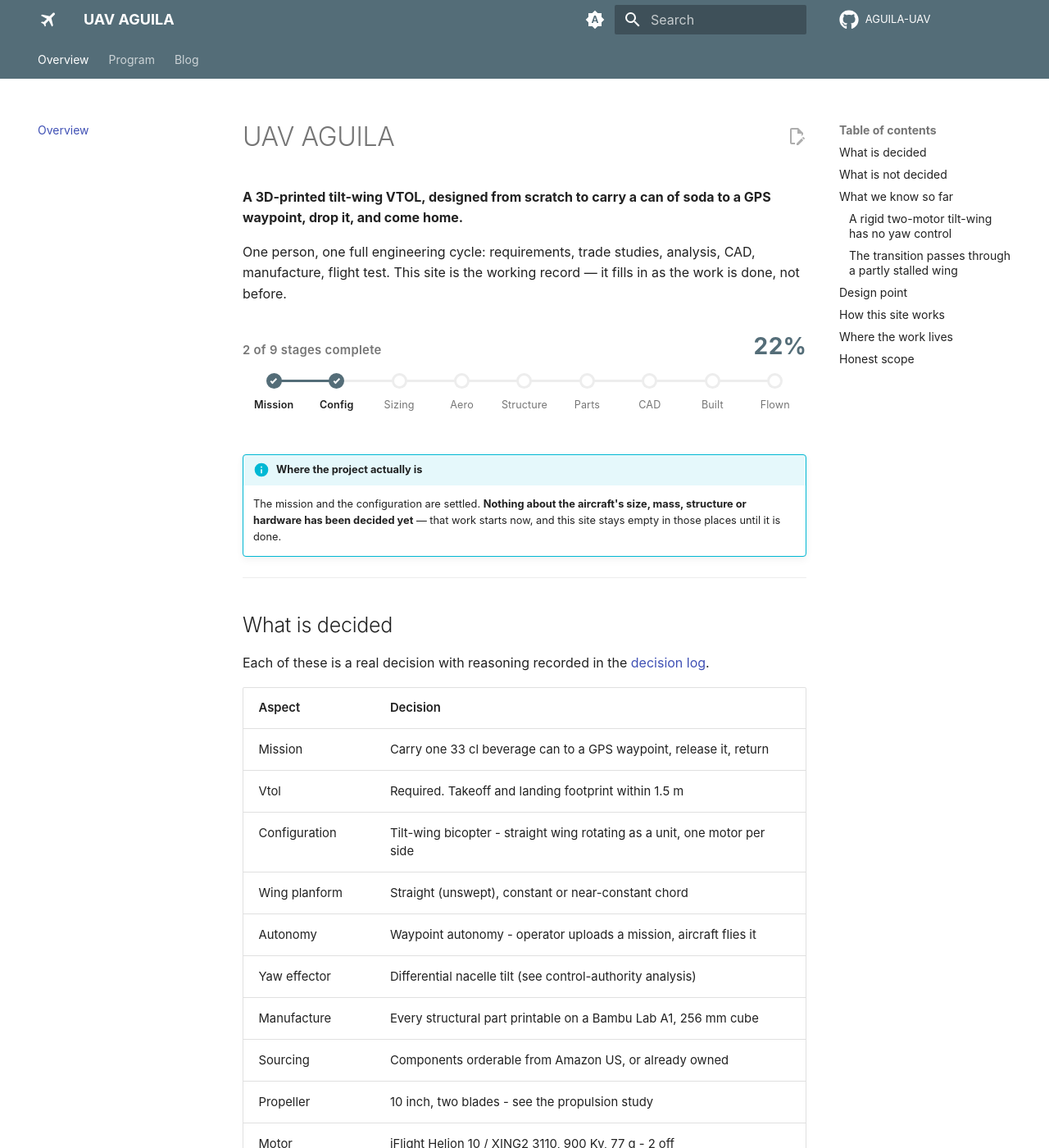
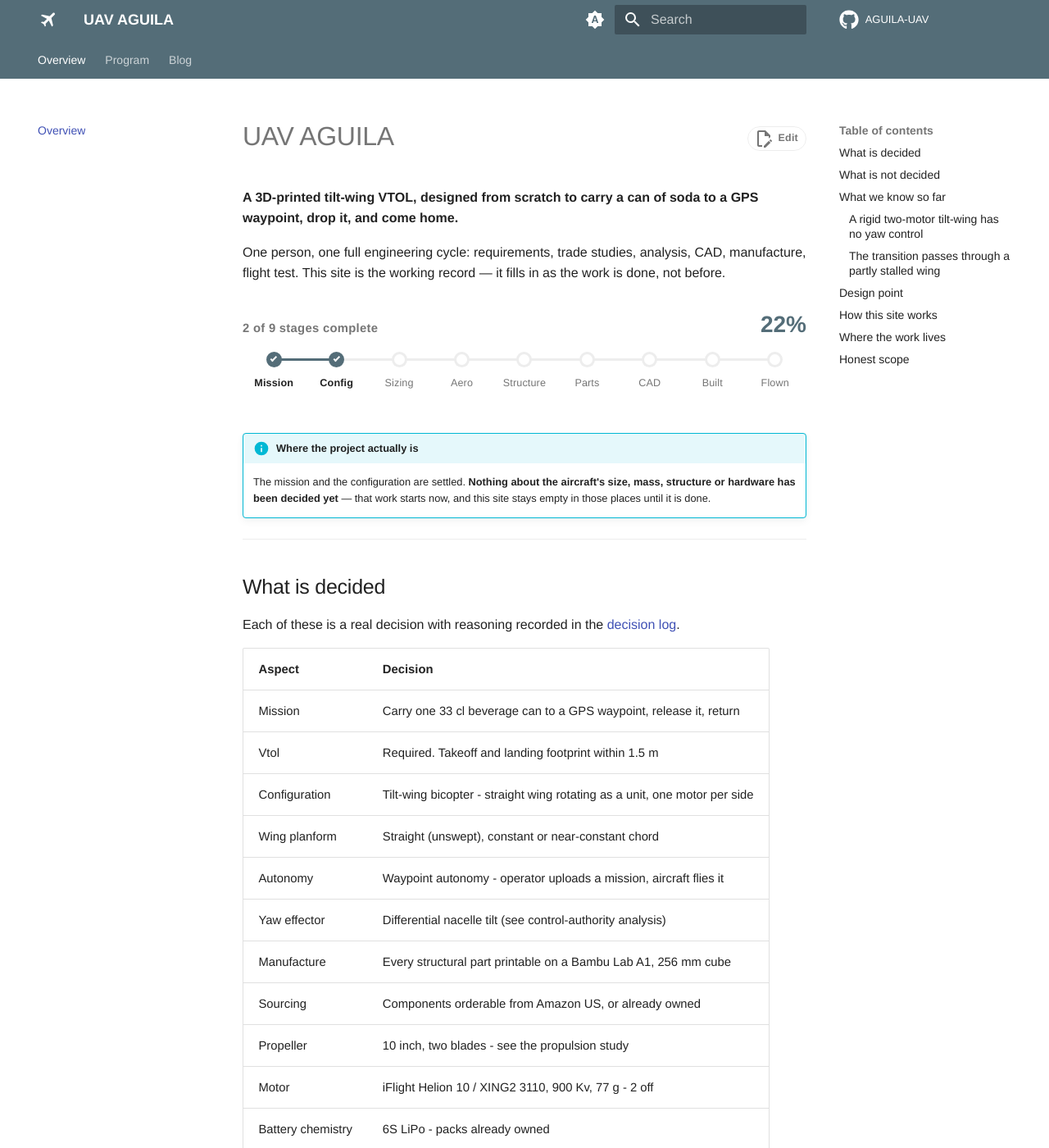
Before and after one commit to juanmasacova/UAV-AGUILA, an MkDocs documentation site: the page built from docs/index.md, in a window 1280 px wide and 1400 px high. Shown: the whole window at 82% size. Built offline with MkDocs 1.6.1 and Material for MkDocs 9.7.7, drawn with Linux system fonts in a browser that asks for light colours; comment, search, counter and statistics services are not loaded.

Commit message:
Add in-browser editing docs and styles
Document how to edit pages directly on GitHub (including using the in-browser VS Code) and warn not to edit generated include files. Add CSS to set Helvetica-based text and mono fonts, and style the theme's Edit button (label, hover, and mobile behavior) to make it more discoverable. Disable Material's Roboto Google Font in mkdocs.yml so the local font stack is used and site loads without external font requests.

```diff
--- a/docs/stylesheets/extra.css
+++ b/docs/stylesheets/extra.css
@@ -1,5 +1,12 @@
+/* Helvetica everywhere. Helvetica is not installed on Windows or most Linux
+   machines, so the fallbacks matter: Arial and Liberation Sans are both
+   metric-compatible with Helvetica, meaning identical character widths and
+   line breaks. The page will look the same shape on every machine even where
+   the true face is missing. `theme.font: false` in mkdocs.yml stops Material
+   fetching Roboto from Google Fonts and overriding this. */
 :root {
-  --md-text-font: "Inter", -apple-system, BlinkMacSystemFont, "Segoe UI", system-ui, sans-serif;
+  --md-text-font: "Helvetica Neue", Helvetica, Arial, "Liberation Sans", sans-serif;
+  --md-code-font: "SFMono-Regular", Consolas, "Liberation Mono", Menlo, monospace;
 }
 
 /* Tables: technical documents live in them, so give them room to breathe. */
@@ -308,3 +315,34 @@
 /* Zero baseline and dashed comparison series for the break-even chart */
 .md-typeset svg.viz .zero-rule { stroke: var(--viz-mute); stroke-width: 1.25; opacity: .9; }
 .md-typeset svg.viz .dashed    { stroke-dasharray: 6 4; }
+
+/* ------------------------------------------------------------------ */
+/* Edit button                                                         */
+/* Material renders a bare pencil icon top-right of every page, linking */
+/* to GitHub's web editor. On its own it is easy to miss, so label it.  */
+/* rel="edit" is set by the theme and is a stable hook.                 */
+.md-content__button[rel="edit"] {
+  display: inline-flex;
+  align-items: center;
+  gap: .3rem;
+  padding: .1rem .45rem .1rem .35rem;
+  border: 1px solid var(--md-default-fg-color--lightest);
+  border-radius: 1rem;
+  color: var(--md-default-fg-color--light);
+  transition: color 125ms, border-color 125ms;
+}
+.md-content__button[rel="edit"]::after {
+  content: "Edit";
+  font-size: .62rem;
+  font-weight: 600;
+  letter-spacing: .02em;
+}
+.md-content__button[rel="edit"]:hover {
+  color: var(--md-accent-fg-color);
+  border-color: var(--md-accent-fg-color);
+}
+/* Narrow screens: the icon alone, as before. */
+@media screen and (max-width: 44.9375em) {
+  .md-content__button[rel="edit"] { border: 0; padding: 0; }
+  .md-content__button[rel="edit"]::after { display: none; }
+}
--- a/mkdocs.yml
+++ b/mkdocs.yml
@@ -14,6 +14,11 @@ copyright: © Juan Martínez
 theme:
   name: material
   language: en
+  # Do not load Roboto from Google Fonts. The typeface is set in
+  # docs/stylesheets/extra.css instead (Helvetica, with metric-compatible
+  # fallbacks). Side benefit: no external font request, so the site loads
+  # a little faster and works offline.
+  font: false
   icon:
     logo: material/airplane
     repo: fontawesome/brands/github
```
Also changed, not shown: HOW_TO_UPDATE.md (+37 -0 lines).
